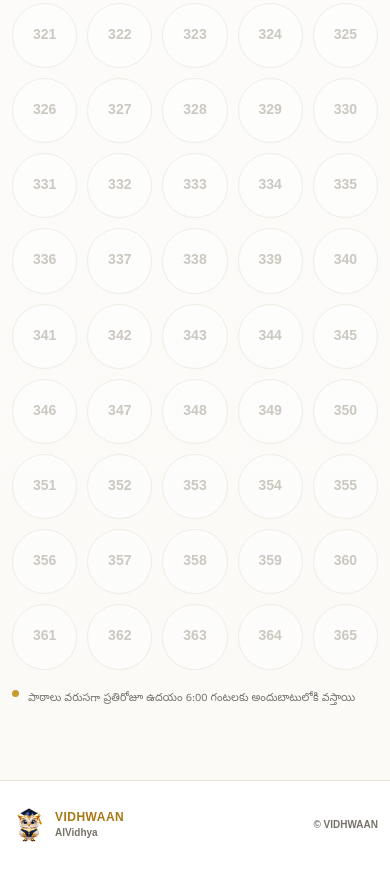
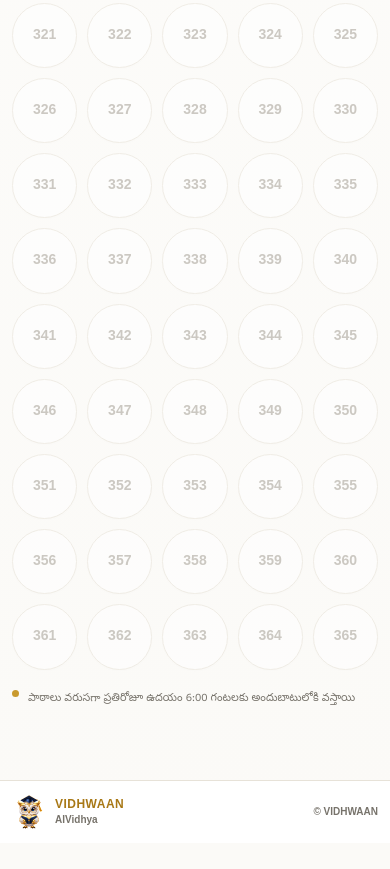
Before and after one commit to propertiesgrouphyd/aividhya, a website: page index.html in a window 390 px wide. Shown: the part 5209-6078 px from the top of the page. After the commit the page ends 6052 px from the top, so only its background shows below. Drawn offline with Linux system fonts and the light colour scheme.

Commit message:
Update main.css

```diff
--- a/main.css
+++ b/main.css
@@ -1556,7 +1556,7 @@ main {
   .footer-inner {
     width: calc(100% - 24px);
 
-    min-height: 88px;
+    min-height: 62px;
 
     gap: 12px;
   }
```
